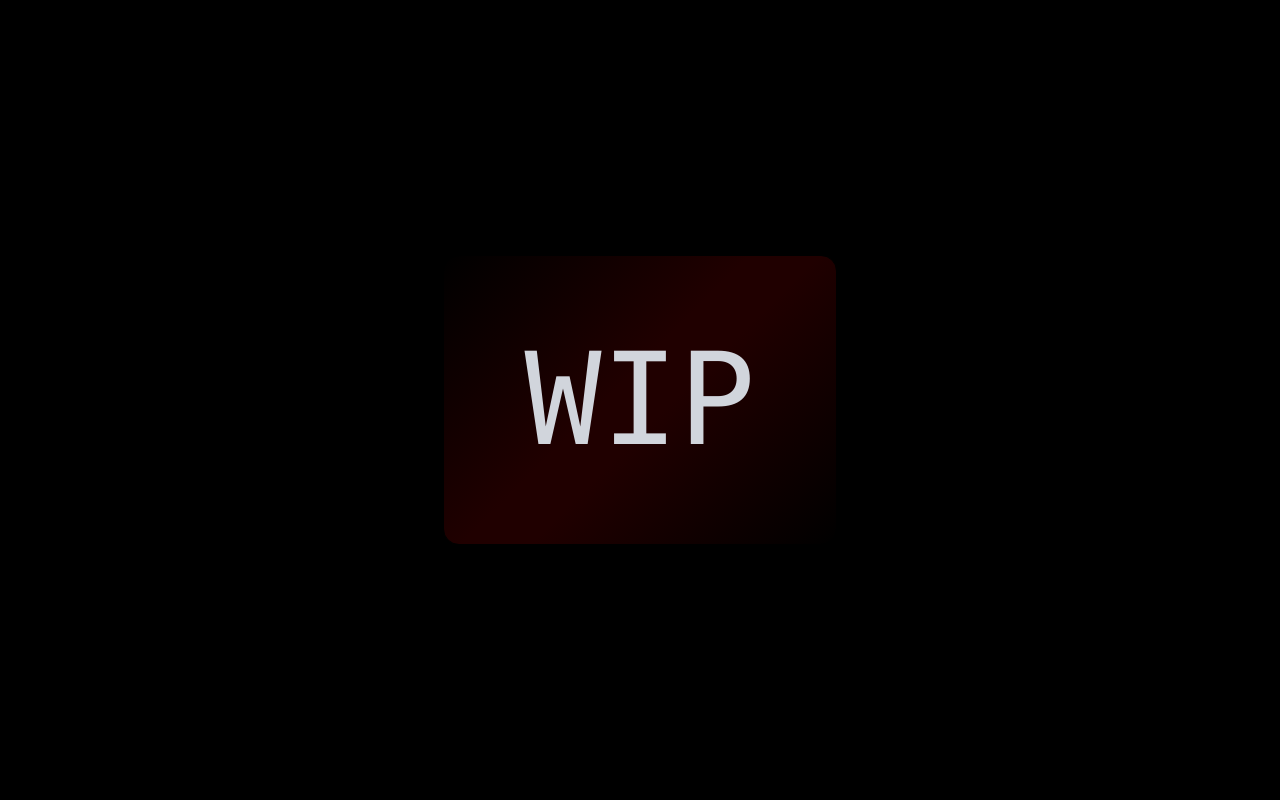
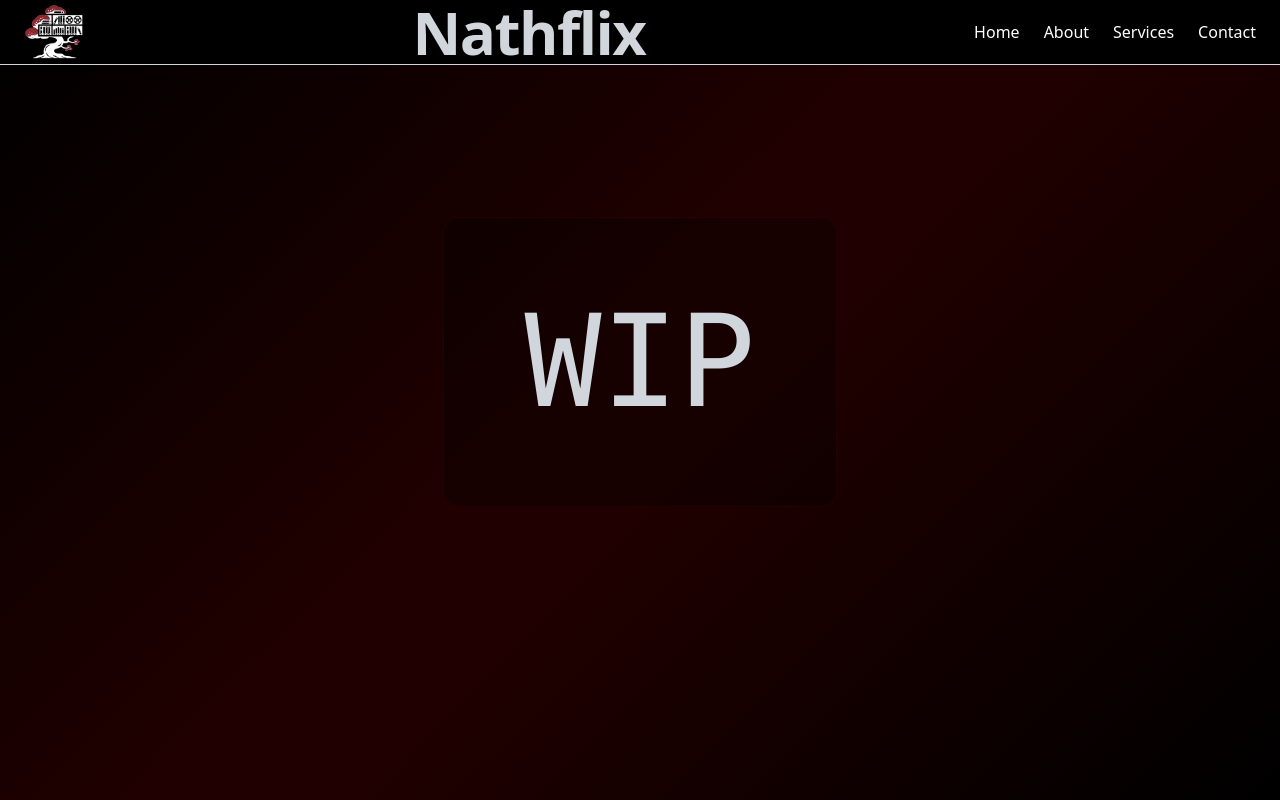
Before and after one commit to itsnathyall/MediaHosting, a React (Vite) app: page /home in a window 1280 px wide. Built offline with nearby package versions, Linux system fonts and the light colour scheme.

Commit message:
added navbar, not done tho

```diff
--- a/package.json
+++ b/package.json
@@ -12,6 +12,7 @@
   "dependencies": {
     "@material-tailwind/react": "^2.1.10",
     "@tailwindcss/vite": "^4.0.12",
+    "lucide-react": "^0.483.0",
     "react": "^19.0.0",
     "react-dom": "^19.0.0",
     "react-router-dom": "^7.3.0",
--- /dev/null
+++ b/src/components/Navbar.jsx
@@ -0,0 +1,52 @@
+import React from 'react'
+import { useState } from "react";
+import { Menu, X } from "lucide-react";
+import myLogo from '../logo/nathflix.svg'
+
+export default function Navbar(){
+    const [isOpen, setIsOpen] = useState(false);
+
+    return(
+        <>
+    <nav className="bg-black text-white border-b-1 border-gray-300">
+      <div className=" mx-auto px-2 sm:px-6">
+        <div className="flex justify-between h-16 items-center">
+          {/* Logo */}
+          <div className="text-2xl font-bold">
+            <img className="w-15 h-auto" src={myLogo} alt="Description of image" />
+          </div>
+          <h1 className="text-gray-300 text-4xl md:text-6xl
+            font-bold tracking-tight text-foreground justify- ">
+            Nathflix
+            </h1>
+
+          {/* Desktop Menu */}
+          <div className="hidden md:flex space-x-6">
+            <a href="#" className="hover:text-gray-200">Home</a>
+            <a href="#" className="hover:text-gray-200">About</a>
+            <a href="#" className="hover:text-gray-200">Services</a>
+            <a href="#" className="hover:text-gray-200">Contact</a>
+          </div>
+
+          {/* Mobile Menu Button */}
+          <div className="md:hidden">
+            <button onClick={() => setIsOpen(!isOpen)} className="focus:outline-none">
+              {isOpen ? <X size={28} /> : <Menu size={28} />}
+            </button>
+          </div>
+        </div>
+      </div>
+
+      {/* Mobile Menu */}
+      {isOpen && (
+        <div className="md:hidden bg-blue-700">
+          <a href="#" className="block py-2 px-4 text-white hover:bg-blue-800">Home</a>
+          <a href="#" className="block py-2 px-4 text-white hover:bg-blue-800">About</a>
+          <a href="#" className="block py-2 px-4 text-white hover:bg-blue-800">Services</a>
+          <a href="#" className="block py-2 px-4 text-white hover:bg-blue-800">Contact</a>
+        </div>
+      )}
+    </nav>
+        </>
+    )
+}
--- a/src/pages/HomePage.jsx
+++ b/src/pages/HomePage.jsx
@@ -1,10 +1,18 @@
+import React from 'react'
+import Navbar from '../components/Navbar'
+
+
 export default function HomePage(){
     return(
         <>
-            <div className="h-screen w-screen bg-black flex
-            items-center justify-center font-mono">
-                <div className="text-gray-300 text-9xl flex flex-col items-center justify-center text-center p-20 gap-8 border rounded-2xl border-black bg-[linear-gradient(-45deg,#000000_0%,#200000_45%,#200000_55%,#000000_100%)]">
-                WIP
+            <div className="h-screen w-screen  bg-[linear-gradient(-45deg,#000000_0%,#200000_45%,#200000_55%,#000000_100%)] ">
+                <Navbar/>
+                <div className="pt-38 items-center justify-center font-mono flex">
+                    <div className="text-gray-300 text-9xl flex flex-col
+                    items-center justify-center text-center p-20 gap-8
+                    border rounded-2xl border-red-950/30 bg-black/30">
+                    WIP
+                    </div>
                 </div>
             </div>
         </>
```
Also changed, not shown: 1 other file (tests, documents, lock files or other folders).
